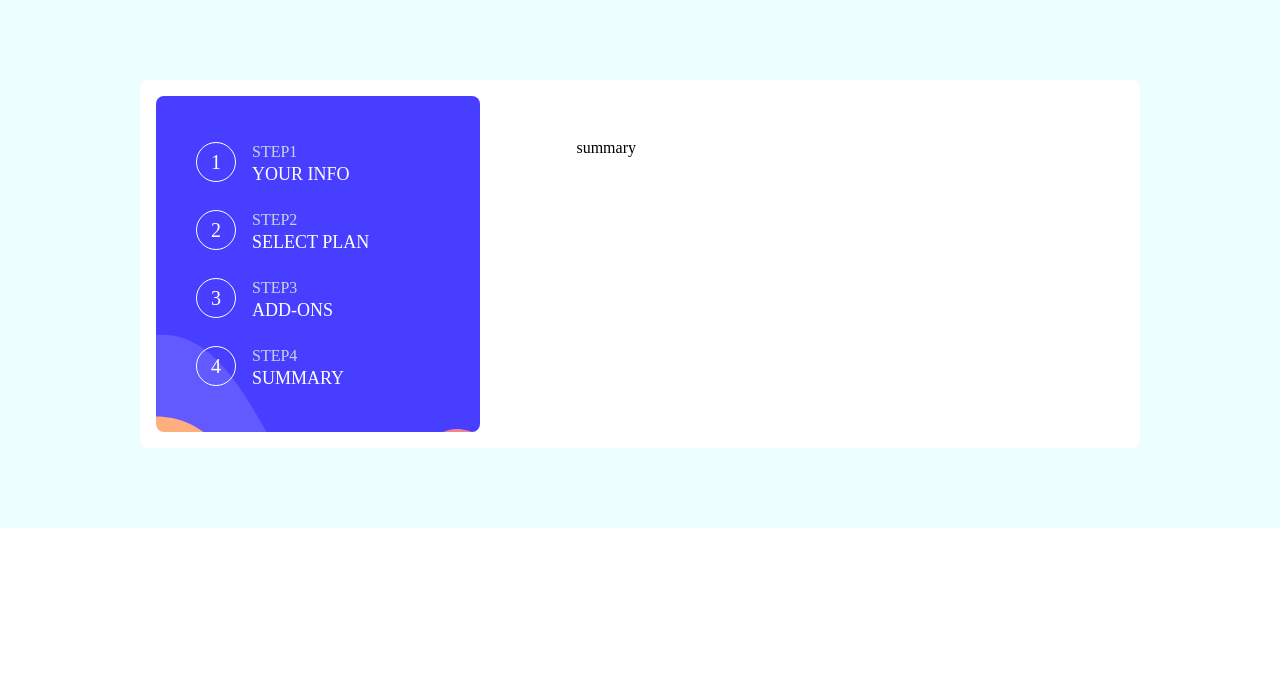
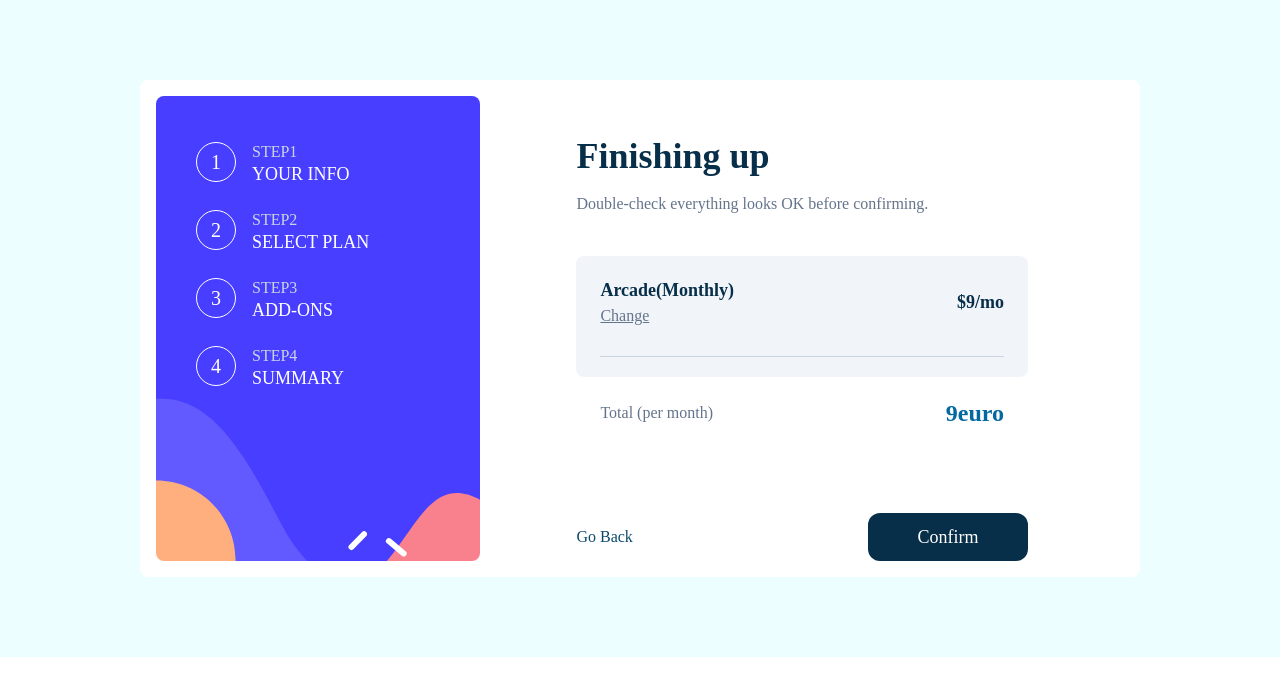
Before and after one commit to yealetssee/Multi-Step-Form, a React (Vite) app: page /summary in a window 1280 px wide. Shown: the top 696 px of the page. Built offline with nearby package versions, Linux system fonts and the light colour scheme.

Commit message:
feat:add summary component

```diff
--- a/src/components/AddonBox.tsx
+++ b/src/components/AddonBox.tsx
@@ -26,7 +26,13 @@ const AddonBox: React.FC<AddonType> = ({
   };
 
   return (
-    <div className="w-full h-20  border-solid border-2  border-sky-800 rounded-lg flex items-center px-6 justify-between">
+    <div
+      className={`w-full h-20  border-solid border-2   rounded-lg flex items-center px-6 justify-between ${
+        checked
+          ? "border-sky-700 bg-slate-100"
+          : "border-neutral-200 bg-transparent"
+      } `}
+    >
       <div className="flex gap-7 items-center">
         <input
           className="checkbox  appearance-none bg-white w-6 h-6 border border-slate-300 rounded-md checked:bg-sky-700"
@@ -44,8 +50,7 @@ const AddonBox: React.FC<AddonType> = ({
         </label>
       </div>
       <span className="text-sky-700">
-        +${payPer === "monthly" ? price : price * 10}/
-        {payPer === "monthly" ? "mo" : "yr"}
+        +${price}/{payPer === "monthly" ? "mo" : "yr"}
       </span>
     </div>
   );
--- a/src/components/subroutes/Addons.tsx
+++ b/src/components/subroutes/Addons.tsx
@@ -5,8 +5,7 @@ import { PlansContext } from "../../pages/Main";
 
 const Addons = () => {
   const navigate = useNavigate();
-  const { addons } = useContext(PlansContext);
-  console.log(addons);
+  const { addons, price } = useContext(PlansContext);
 
   return (
     <div>
@@ -22,21 +21,21 @@ const Addons = () => {
           id="services"
           labelH2="online services"
           labelH4="acces to multiplayer games"
-          price={1}
+          price={price.services}
           checked={addons.services}
         />
         <AddonBox
           id="storage"
           labelH2="larger storage"
           labelH4="extra 1TB of cloud save"
-          price={2}
+          price={price.storage}
           checked={addons.storage}
         />
         <AddonBox
           id="profile"
           labelH2="customizable profile"
           labelH4="custom theme on your profile"
-          price={2}
+          price={price.profile}
           checked={addons.profile}
         />
       </div>
--- /dev/null
+++ b/src/components/subroutes/Summary.tsx
@@ -0,0 +1,71 @@
+import { useContext } from "react";
+import { PlansContext } from "../../pages/Main";
+import { Link, useNavigate } from "react-router-dom";
+import { GoBack } from "..";
+
+const Summary = () => {
+  const { plan, price, payPer, addons, addonNames } = useContext(PlansContext);
+  const navigate = useNavigate();
+  return (
+    <>
+      <h1>
+        <span className=" font-bold text-sky-950 text-4xl">Finishing up</span>
+        <span className="text-base block text-slate-500 mt-4">
+          Double-check everything looks OK before confirming.
+        </span>
+      </h1>
+      <div className="mt-10 bg-slate-100 w-full py-5 px-6  rounded-lg">
+        <div className="flex justify-between w-full items-center border-b border-slate-300 pb-7">
+          <div>
+            <p className="capitalize text-sky-950 font-bold text-lg">
+              {plan}
+              {`(${payPer})`}
+            </p>
+
+            <Link className=" underline text-slate-500" to={"/plan"}>
+              Change
+            </Link>
+          </div>
+          <span className="text-sky-950 font-bold text-lg">{`$${price[plan]}/${
+            payPer === "monthly" ? "mo" : "yr"
+          }`}</span>
+        </div>
+        {Object.keys(addons).map((addon) => {
+          if (addons[addon]) {
+            return (
+              <div
+                key={addon}
+                className="flex justify-between w-full items-center mt-6"
+              >
+                <span className="text-slate-500 capitalize">
+                  {addonNames[addon]}
+                </span>
+                <span className="text-sky-900 font-medium">
+                  {`+${price[addon]}$/${payPer === "monthly" ? "mo" : "yr"}`}
+                </span>
+              </div>
+            );
+          }
+        })}
+      </div>
+      <div className="py-5 px-6 flex justify-between items-center w-full">
+        <span className="text-slate-500">
+          Total {`${payPer === "monthly" ? "(per month)" : "(per year)"}`}
+        </span>
+        <span className="font-bold text-2xl text-sky-700">9euro</span>
+      </div>
+      <div className="mt-16 flex justify-between items-center">
+        <GoBack to="/addons" />
+
+        <button
+          onClick={() => navigate("/addons")}
+          className=" w-40 h-12 bg-sky-950 rounded-xl text-white text-lg font-medium flex items-center justify-center hover:bg-sky-800"
+        >
+          Confirm
+        </button>
+      </div>
+    </>
+  );
+};
+
+export default Summary;
--- a/src/components/subroutes/index.ts
+++ b/src/components/subroutes/index.ts
@@ -1,3 +1,4 @@
 export { default as InfoForm } from "./InfoForm";
 export { default as SelectPlan } from "./SelectPlan";
 export { default as Addons } from "./Addons";
+export { default as Summary } from "./Summary";
--- a/src/pages/Main.tsx
+++ b/src/pages/Main.tsx
@@ -1,8 +1,8 @@
-import { Addons, InfoForm, SelectPlan } from "../components";
+import { Addons, InfoForm, SelectPlan, Summary } from "../components";
 import { sidebarDesktop } from "../assets/images";
 import { Link, Route, Routes } from "react-router-dom";
 import { createContext, useState } from "react";
-import { ContextType, PayPer, Plan, addons } from "../types";
+import { ContextType, PayPer, Plan, Price, addonNames, addons } from "../types";
 
 export const PlansContext = createContext<ContextType>({
   plan: "arcade",
@@ -11,6 +11,19 @@ export const PlansContext = createContext<ContextType>({
     services: false,
     storage: false,
     profile: false,
+  },
+  addonNames: {
+    services: "Online services",
+    storage: "Larger storage",
+    profile: "Customizable profile",
+  },
+  price: {
+    arcade: 9,
+    advanced: 12,
+    pro: 15,
+    services: 1,
+    storage: 2,
+    profile: 2,
   },
   isToggled: false,
   setIsToggled: () => {},
@@ -27,7 +40,20 @@ const Main = () => {
     storage: false,
     profile: false,
   });
+  const addonNames: addonNames = {
+    services: "Online services",
+    storage: "Larger storage",
+    profile: "Customizable profile",
+  };
   const [isToggled, setIsToggled] = useState(false);
+  const price: Price = {
+    arcade: payPer === "yearly" ? 90 : 9,
+    advanced: payPer === "yearly" ? 120 : 12,
+    pro: payPer === "yearly" ? 150 : 15,
+    services: payPer === "yearly" ? 10 : 1,
+    storage: payPer === "yearly" ? 20 : 2,
+    profile: payPer === "yearly" ? 20 : 2,
+  };
 
   return (
     <main className=" h-auto bg-white p-4 flex w-[1000px] rounded-lg  ">
@@ -101,13 +127,15 @@ const Main = () => {
             setAddons,
             isToggled,
             setIsToggled,
+            price,
+            addonNames,
           }}
         >
           <Routes>
             <Route path="/" element={<InfoForm />} />
             <Route path="/plan" element={<SelectPlan />} />
             <Route path="/addons" element={<Addons />} />
-            <Route path="/summary" element={<div>summary</div>} />
+            <Route path="/summary" element={<Summary />} />
           </Routes>
         </PlansContext.Provider>
       </div>
--- a/src/types.ts
+++ b/src/types.ts
@@ -6,11 +6,29 @@ export type addons = {
   services: boolean;
   storage: boolean;
   profile: boolean;
+  [key: string]: boolean;
+};
+export type addonNames = {
+  services: "Online services";
+  storage: "Larger storage";
+  profile: "Customizable profile";
+  [key: string]: string;
+};
+export type Price = {
+  arcade: number;
+  advanced: number;
+  pro: number;
+  services: number;
+  storage: number;
+  profile: number;
+  [key: string]: number;
 };
 export type ContextType = {
   plan: Plan;
   payPer: "monthly" | "yearly";
   setPayPer: Dispatch<SetStateAction<PayPer>>;
+  price: Price;
+  addonNames: addonNames;
 
   setAddons: Dispatch<SetStateAction<addons>>;
   isToggled: boolean;
```
